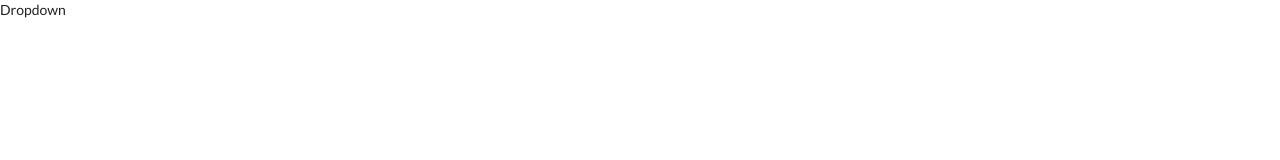
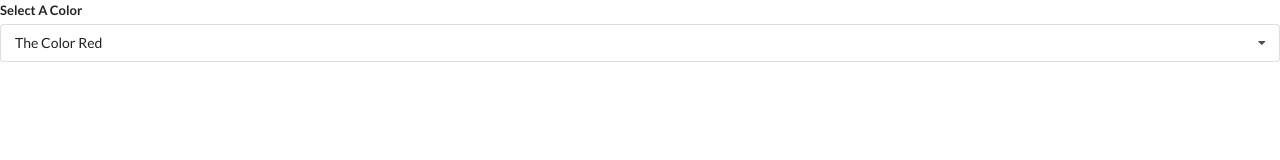
Before and after one commit to HristijanGjorgjioski/Widgets-App, a React (Create React App) app: page / in a window 1280 px wide. Shown: the top 160 px of the page. Built offline with nearby package versions, Linux system fonts and the light colour scheme.

Commit message:
working on Dropdown

```diff
--- a/src/App.js
+++ b/src/App.js
@@ -1,4 +1,4 @@
-import React from 'react';
+import React, { useState } from 'react';
 import Accordion from './components/Accordion';
 import Search from './components/Search';
 import Dropdown from './components/Dropdown';
@@ -34,9 +34,15 @@
 ];
 
 const App = () => {
+  const [selected, setSelected] = useState(options[0]);
+
   return (
     <div>
-      <Dropdown options={options} />
+      <Dropdown
+        selected={selected}
+        onSelectedChange={setSelected}
+        options={options}
+      />
       {/* <Search /> */}
       {/* <Accordion items={items} /> */}
     </div>
--- a/src/components/Dropdown.js
+++ b/src/components/Dropdown.js
@@ -1,7 +1,41 @@
-import React from 'react';
+import React, { useState } from 'react';
 
-const Dropdown = () => {
-  return <div>Dropdown</div>;
+const Dropdown = ({ options, selected, onSelectedChange }) => {
+  const [open, setOpen] = useState(false);
+
+  const renderedOptions = options.map((option, index) => {
+    if (option.value === selected.value) {
+      return null;
+    }
+
+    return (
+      <div
+        key={option.value}
+        className="item"
+        onClick={() => onSelectedChange(option)}
+      >
+        {option.label}
+      </div>
+    );
+  });
+
+  return (
+    <div className="ui form">
+      <div className="field">
+        <label className="label">Select A Color</label>
+        <div
+          onClick={() => setOpen(!open)}
+          className={`ui selection dropdown ${open ? 'visible active' : ''}`}
+        >
+          <i className="dropdown icon"></i>
+          <div className="text">{selected.label}</div>
+          <div className={`menu ${open ? 'visible transition' : ''}`}>
+            {renderedOptions}
+          </div>
+        </div>
+      </div>
+    </div>
+  );
 };
 
 export default Dropdown;
```
